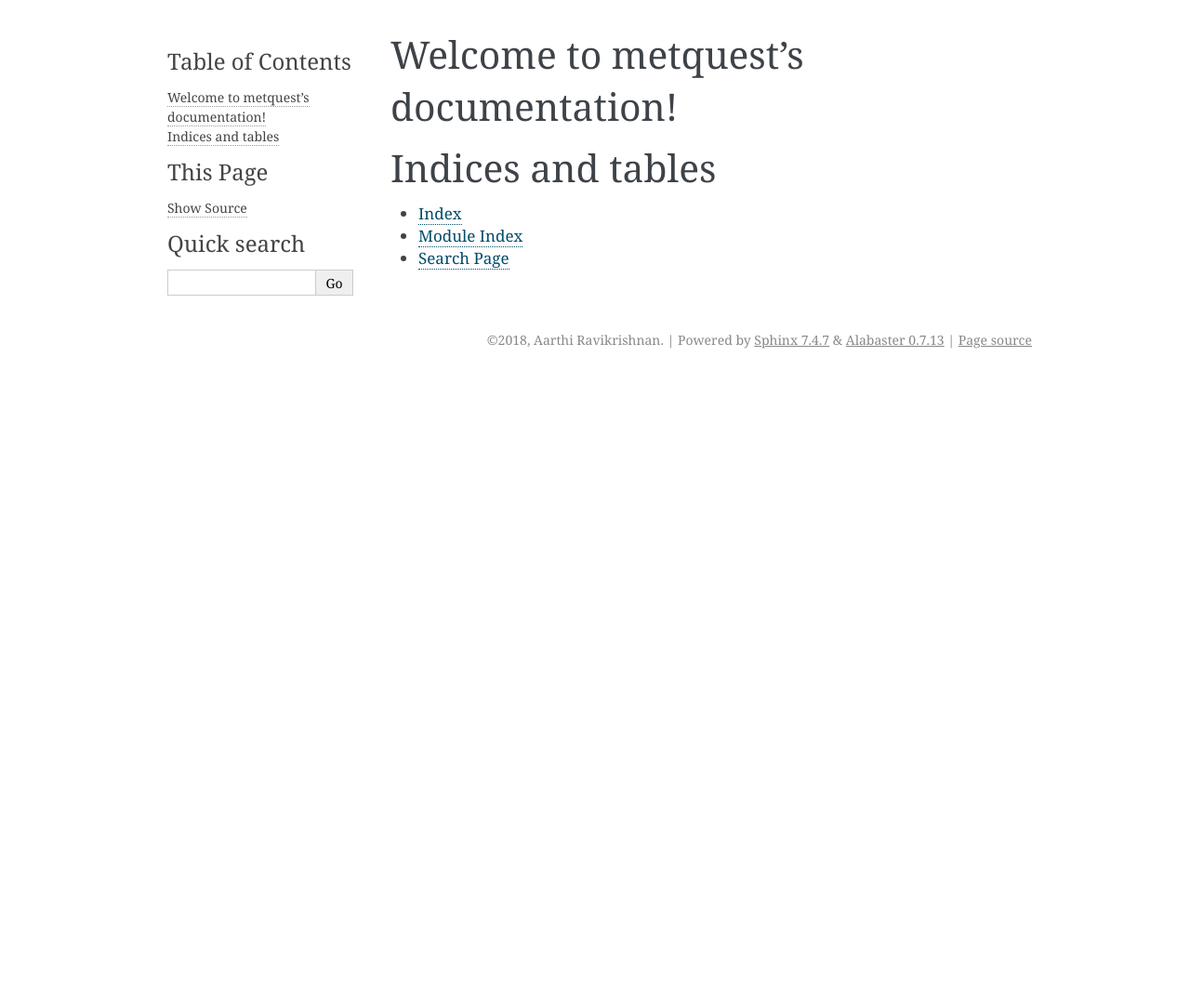
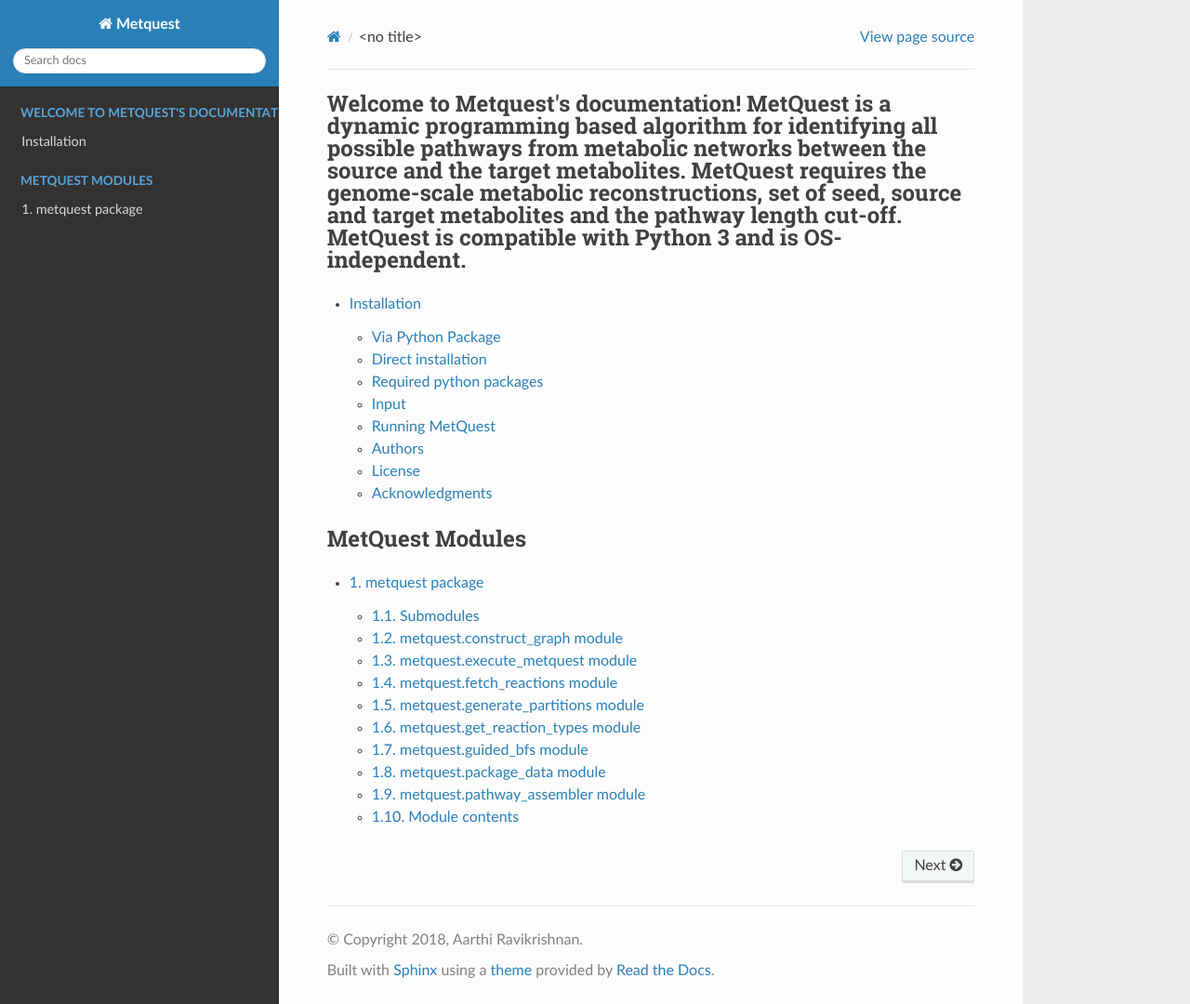
Before and after one commit to aarthi31/metquest-test-1, a Sphinx documentation site: the page built from metquest/docs/source/metquest.rst, in a window 1280 px wide and 1080 px high. Shown: the whole window at 93% size. Built offline with Sphinx 7.4.7 and the Read the Docs theme 2.0.0, drawn with Linux system fonts in a browser that asks for light colours.

Commit message:
uploading rst files

```diff
--- a/metquest/docs/source/conf.py
+++ b/metquest/docs/source/conf.py
@@ -19,14 +19,14 @@
 
 # -- Project information -----------------------------------------------------
 
-project = 'metquest'
+project = 'Metquest'
 copyright = '2018, Aarthi Ravikrishnan'
 author = 'Aarthi Ravikrishnan'
 
 # The short X.Y version
 version = ''
 # The full version, including alpha/beta/rc tags
-release = '0.1.25'
+release = '0.1.26'
 
 
 # -- General configuration ---------------------------------------------------
@@ -41,17 +41,10 @@ release = '0.1.25'
 extensions = [
     'sphinx.ext.autodoc',
     'sphinx.ext.doctest',
-    'sphinx.ext.intersphinx',
-    'sphinx.ext.todo',
-    'sphinx.ext.coverage',
-    'sphinx.ext.mathjax',
-    'sphinx.ext.ifconfig',
-    'sphinx.ext.viewcode',
-    'sphinx.ext.githubpages',
 ]
 
 # Add any paths that contain templates here, relative to this directory.
-templates_path = ['metquesttemplates']
+templates_path = ['_templates']
 
 # The suffix(es) of source filenames.
 # You can specify multiple suffix as a list of string:
@@ -72,7 +65,7 @@ language = None
 # List of patterns, relative to source directory, that match files and
 # directories to ignore when looking for source files.
 # This pattern also affects html_static_path and html_extra_path .
-exclude_patterns = []
+exclude_patterns = ['_build', 'Thumbs.db', '.DS_Store']
 
 # The name of the Pygments (syntax highlighting) style to use.
 pygments_style = 'sphinx'
@@ -83,7 +76,7 @@ pygments_style = 'sphinx'
 # The theme to use for HTML and HTML Help pages.  See the documentation for
 # a list of builtin themes.
 #
-html_theme = 'alabaster'
+html_theme = 'sphinx_rtd_theme'
 
 # Theme options are theme-specific and customize the look and feel of a theme
 # further.  For a list of options available for each theme, see the
@@ -94,7 +87,7 @@ html_theme = 'alabaster'
 # Add any paths that contain custom static files (such as style sheets) here,
 # relative to this directory. They are copied after the builtin static files,
 # so a file named "default.css" will overwrite the builtin "default.css".
-html_static_path = ['metqueststatic']
+html_static_path = ['_static']
 
 # Custom sidebar templates, must be a dictionary that maps document names
 # to template names.
@@ -110,7 +103,7 @@ html_static_path = ['metqueststatic']
 # -- Options for HTMLHelp output ---------------------------------------------
 
 # Output file base name for HTML help builder.
-htmlhelp_basename = 'metquestdoc'
+htmlhelp_basename = 'Metquestdoc'
 
 
 # -- Options for LaTeX output ------------------------------------------------
@@ -137,7 +130,7 @@ latex_elements = {
 # (source start file, target name, title,
 #  author, documentclass [howto, manual, or own class]).
 latex_documents = [
-    (master_doc, 'metquest.tex', 'metquest Documentation',
+    (master_doc, 'Metquest.tex', 'Metquest Documentation',
      'Aarthi Ravikrishnan', 'manual'),
 ]
 
@@ -147,7 +140,7 @@ latex_documents = [
 # One entry per manual page. List of tuples
 # (source start file, name, description, authors, manual section).
 man_pages = [
-    (master_doc, 'metquest', 'metquest Documentation',
+    (master_doc, 'metquest', 'Metquest Documentation',
      [author], 1)
 ]
 
@@ -158,41 +151,10 @@ man_pages = [
 # (source start file, target name, title, author,
 #  dir menu entry, description, category)
 texinfo_documents = [
-    (master_doc, 'metquest', 'metquest Documentation',
-     author, 'metquest', 'One line description of project.',
+    (master_doc, 'Metquest', 'Metquest Documentation',
+     author, 'Metquest', 'One line description of project.',
      'Miscellaneous'),
 ]
 
 
-# -- Options for Epub output -------------------------------------------------
-
-# Bibliographic Dublin Core info.
-epub_title = project
-epub_author = author
-epub_publisher = author
-epub_copyright = copyright
-
-# The unique identifier of the text. This can be a ISBN number
-# or the project homepage.
-#
-# epub_identifier = ''
-
-# A unique identification for the text.
-#
-# epub_uid = ''
-
-# A list of files that should not be packed into the epub file.
-epub_exclude_files = ['search.html']
-
-
 # -- Extension configuration -------------------------------------------------
-
-# -- Options for intersphinx extension ---------------------------------------
-
-# Example configuration for intersphinx: refer to the Python standard library.
-intersphinx_mapping = {'https://docs.python.org/': None}
-
-# -- Options for todo extension ----------------------------------------------
-
-# If true, `todo` and `todoList` produce output, else they produce nothing.
-todo_include_todos = True
--- /dev/null
+++ b/metquest/docs/source/installing.rst
@@ -0,0 +1,125 @@
+MetQuest is a dynamic programming based algorithm for identifying all possible
+pathways from metabolic networks between the source and the target metabolites.
+MetQuest requires the genome-scale metabolic reconstructions,
+set of seed, source and target metabolites and the pathway length cut-off.
+MetQuest is compatible with Python 3 and is OS-independent.
+
+
+************
+Installation
+************
+
+Use pip3 to install metquest from _PyPI: https://pypi.python.org/pypi/metquest
+
+Via Python Package
+==================
+
+.. code:: bash
+
+    pip3 install metquest
+
+
+Direct installation
+===================
+
+1. Install [Python 3.6](https://www.python.org/downloads/)
+2. Clone this repository to your computer using ``git`` or [download the repository](https://github.com/RamanLab/MetQuest) and decompress it.
+3. Navigate to the folder where metquest is downloaded and type
+
+.. code:: bash
+
+    python3 setup.py install
+
+(Elevated ``sudo`` rights may be required depending on the platform)
+
+
+Required python packages
+========================
+1. cobra >= 0.11.3
+2. numpy >= 1.14.3
+3. scipy
+4. python-libsbml
+5. networkx >= 2.1
+
+Input
+=====
+
+Folder whose structure is as shown:
+
+.. code-block:: text
+
+    mainfolder/
+    ├Example1/
+    │ |-SBML model(s) of metabolic networks # XML files of the metabolic networks(COBRA-compatible)
+    │ |-seed_mets.txt       # Text file containing the seed metabolites separated by a newline
+    │ │-source_mets.txt     # Text file containing the source metabolites separated by a newline
+    │ |-target_mets.txt     # Text file containing the target metabolites separated by a newline
+    │ |-cutoff.txt          # Text file containing the size cut-offs separated by a newline
+
+Kindly ensure that the SBML model has the field <model id> and the metabolites
+are prefixed with the model identifiers, for instance, if the model identifier is
+'ecoli_core_model', and the seed metabolite is 'fum_c', the input text file
+should contain ecoli_core_model fum_c
+
+Running MetQuest
+================
+
+From command line
+*****************
+MetQuest can be directly run from the terminal as
+
+.. code:: bash
+
+    metquest.bash <path containing the input folder>
+
+
+Navigate to the folder where metquest is installed and type
+
+.. code:: bash
+
+    python3 execute_metquest.py <path containing the input folder>
+
+
+From python console
+********************
+
+.. code:: python
+>>> import metquest
+>>> metquest.execute_all_codes()
+
+
+When prompted, enter the path containing the folder with all the data files
+
+Running examples
+****************
+
+In the python console, type the following
+
+.. code:: python
+>>> import metquest
+>>> metquest.example.run_this_example()
+
+
+This will run the example files.
+
+Authors
+=======
+
+* _Aarthi Ravikrishnan: https://github.com/aarthi31
+* Meghana Nasre
+* _Karthik Raman: https://github.com/karthikraman
+
+
+License
+=======
+
+1. By using the software enclosed in this package (MetQuest), you agree to become bound by the terms of this license.
+2. This software is for your internal use only. Please DO NOT redistribute it without the permission from the authors.
+3. This software is for **academic use only**. No other usage is allowed without a written permission from the authors. It cannot be used for any commercial interest.
+4. The authors appreciate it if you can send us your feedback including any bug report.
+5. The authors do not hold any responsibility for the correctness of this software, though we cross-checked all experimental results.
+
+
+Acknowledgments
+===============
+This work was supported by the Indian Institute of Technology Madras grant ERP/1314/004/RESF/KARH to KR and the INSPIRE fellowship, Department of Science and Technology, Government of India to AR.
--- a/metquest/docs/source/metquest.rst
+++ b/metquest/docs/source/metquest.rst
@@ -1,19 +1,18 @@
-.. metquest documentation master file, created by
-   sphinx-quickstart on Thu May  3 14:13:02 2018.
-   You can adapt this file completely to your liking, but it should at least
-   contain the root `toctree` directive.
+.. toctree::
+   :caption: Welcome to Metquest's documentation!
+   	MetQuest is a dynamic programming based algorithm for identifying all possible
+	pathways from metabolic networks between the source and the target metabolites.
+	MetQuest requires the genome-scale metabolic reconstructions,
+	set of seed, source and target metabolites and the pathway length cut-off.
+	MetQuest is compatible with Python 3 and is OS-independent.
+   :maxdepth: 2
 
-Welcome to metquest's documentation!
-====================================
+   installing
+
 
 .. toctree::
-   :maxdepth: 2
-   :caption: Contents:
+    :maxdepth: 2
+    :numbered:
+    :caption: MetQuest Modules
 
-
-Indices and tables
-==================
-
-* :ref:`genindex`
-* :ref:`modindex`
-* :ref:`search`
+    modules
--- /dev/null
+++ b/metquest/docs/source/modules.rst
@@ -0,0 +1,78 @@
+metquest package
+================
+
+Submodules
+----------
+
+metquest.construct\_graph module
+--------------------------------
+
+.. automodule:: metquest.construct_graph
+    :members:
+    :undoc-members:
+    :show-inheritance:
+
+metquest.execute\_metquest module
+---------------------------------
+
+.. automodule:: metquest.execute_metquest
+    :members:
+    :undoc-members:
+    :show-inheritance:
+
+metquest.fetch\_reactions module
+--------------------------------
+
+.. automodule:: metquest.fetch_reactions
+    :members:
+    :undoc-members:
+    :show-inheritance:
+
+metquest.generate\_partitions module
+------------------------------------
+
+.. automodule:: metquest.generate_partitions
+    :members:
+    :undoc-members:
+    :show-inheritance:
+
+metquest.get\_reaction\_types module
+------------------------------------
+
+.. automodule:: metquest.get_reaction_types
+    :members:
+    :undoc-members:
+    :show-inheritance:
+
+metquest.guided\_bfs module
+---------------------------
+
+.. automodule:: metquest.guided_bfs
+    :members:
+    :undoc-members:
+    :show-inheritance:
+
+metquest.package\_data module
+-----------------------------
+
+.. automodule:: metquest.package_data
+    :members:
+    :undoc-members:
+    :show-inheritance:
+
+metquest.pathway\_assembler module
+----------------------------------
+
+.. automodule:: metquest.pathway_assembler
+    :members:
+    :undoc-members:
+    :show-inheritance:
+
+
+Module contents
+---------------
+
+.. automodule:: metquest
+    :members:
+    :undoc-members:
+    :show-inheritance:
```
